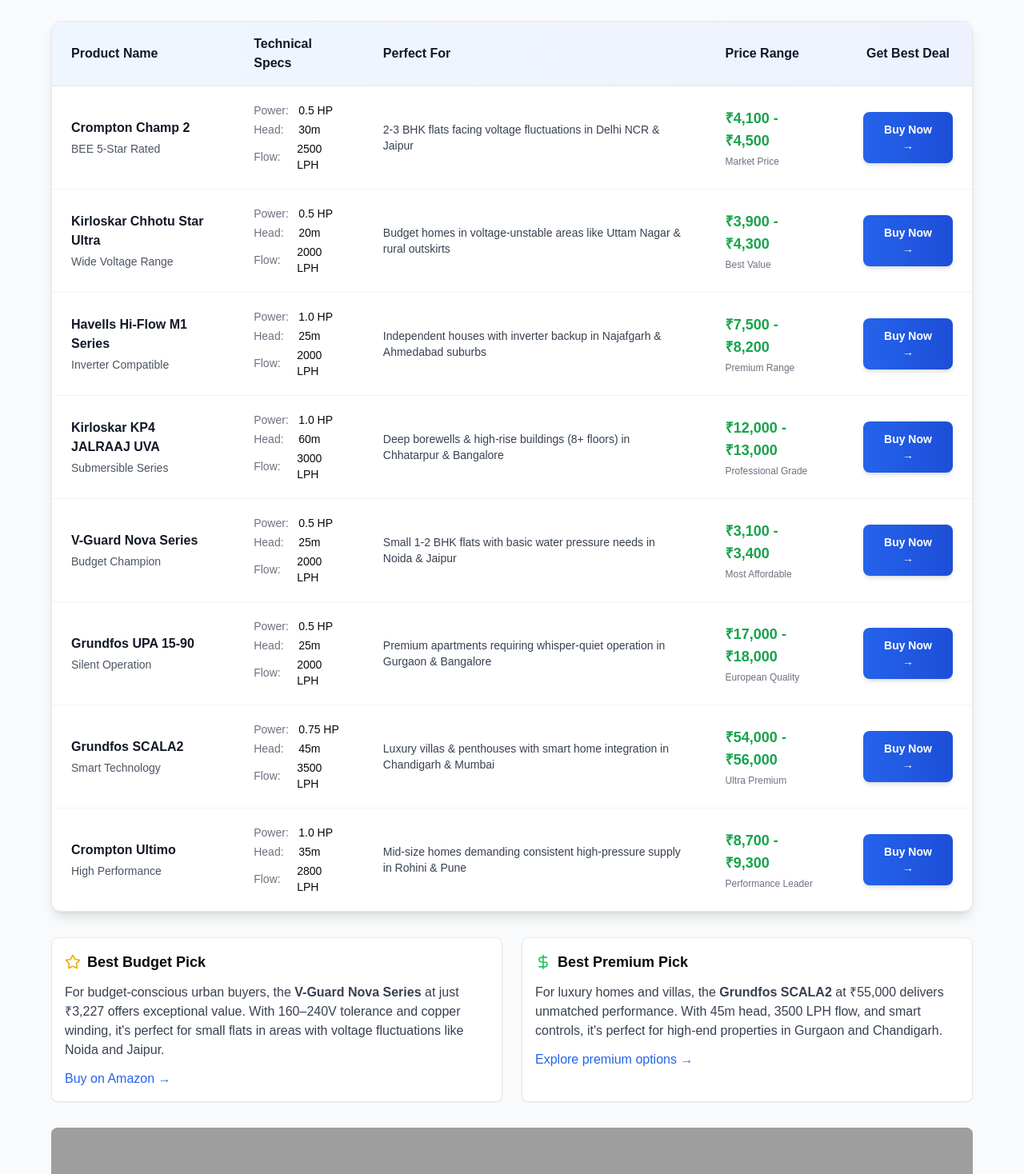
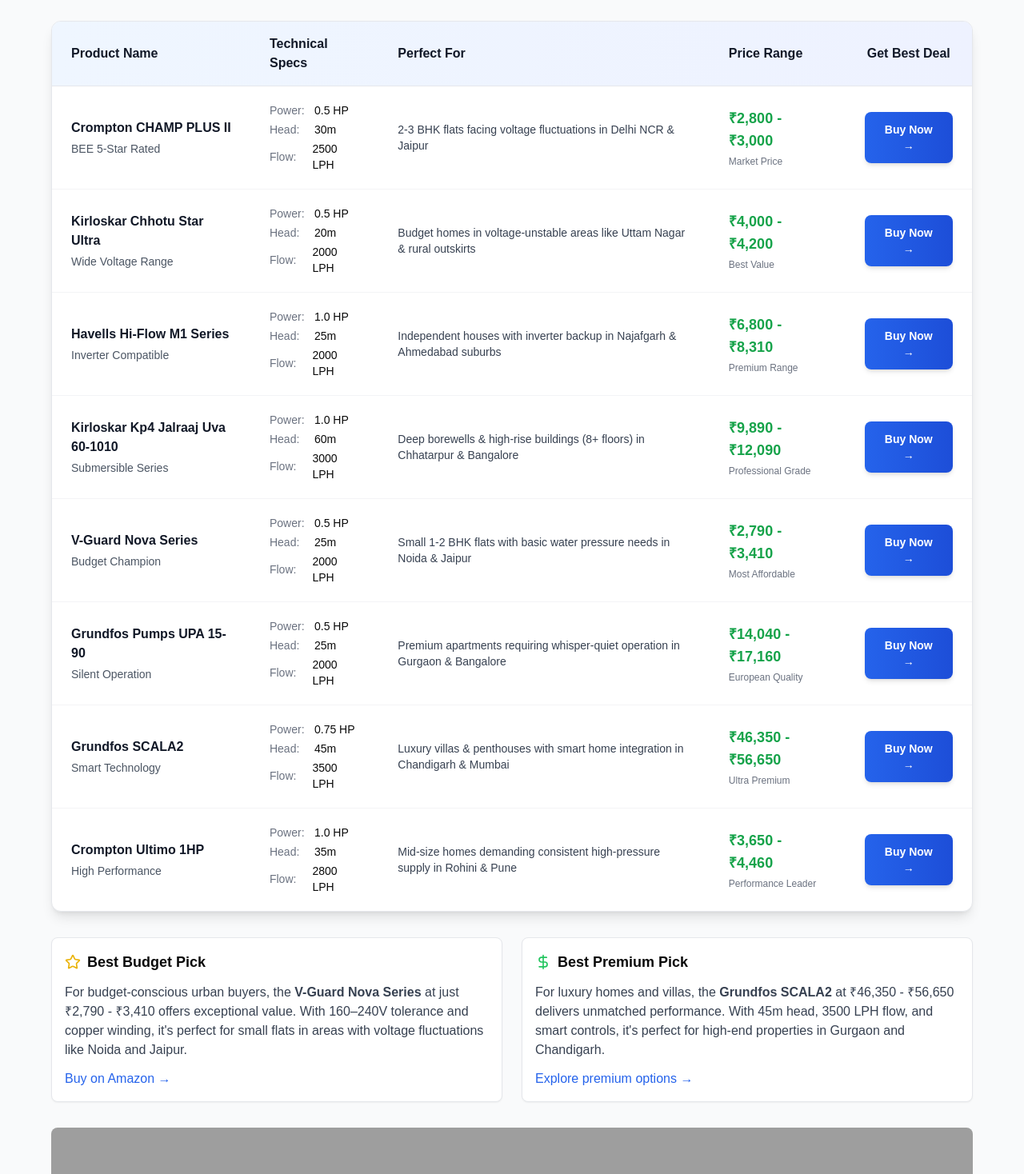
Before and after one commit to SANSKARJ14/metro-city-guide-, a Next.js app: page / in a window 1280 px wide. Shown: the part 4302-5770 px from the top of the page at 80% size. Built offline with nearby package versions, Linux system fonts and the light colour scheme; grey boxes are pictures that could not be loaded.

Commit message:
feat: update top picks with accurate prices and links
Sync product details with provided urban mega-guide document.

#VERCEL_SKIP

Co-authored-by: null <102413710+SANSKARJ14@users.noreply.github.com>

```diff
--- a/components/top-picks.tsx
+++ b/components/top-picks.tsx
@@ -51,7 +51,7 @@ export default function TopPicks() {
           <tbody className="divide-y divide-gray-100">
             <tr className="hover:bg-blue-50/50 transition-colors duration-200">
               <td className="px-6 py-5">
-                <div className="font-semibold text-gray-900 text-base">Crompton Champ 2</div>
+                <div className="font-semibold text-gray-900 text-base">Crompton CHAMP PLUS II</div>
                 <div className="text-sm text-gray-600 mt-1">BEE 5-Star Rated</div>
               </td>
               <td className="px-6 py-5">
@@ -74,12 +74,12 @@ export default function TopPicks() {
                 2-3 BHK flats facing voltage fluctuations in Delhi NCR & Jaipur
               </td>
               <td className="px-6 py-5">
-                <div className="font-bold text-green-600 text-lg">₹4,100 - ₹4,500</div>
+                <div className="font-bold text-green-600 text-lg">₹2,800 - ₹3,000</div>
                 <div className="text-xs text-gray-500 mt-1">Market Price</div>
               </td>
               <td className="px-6 py-5 text-center">
                 <Link
-                  href="https://amzn.to/crompton-champ"
+                  href="https://amzn.to/446ifv1"
                   className="inline-block bg-gradient-to-r from-blue-600 to-blue-700 hover:from-blue-700 hover:to-blue-800 text-white px-6 py-3 rounded-lg font-semibold text-sm transition-all duration-200 shadow-md hover:shadow-lg transform hover:-translate-y-0.5"
                 >
                   Buy Now →
@@ -111,12 +111,12 @@ export default function TopPicks() {
                 Budget homes in voltage-unstable areas like Uttam Nagar & rural outskirts
               </td>
               <td className="px-6 py-5">
-                <div className="font-bold text-green-600 text-lg">₹3,900 - ₹4,300</div>
+                <div className="font-bold text-green-600 text-lg">₹4,000 - ₹4,200</div>
                 <div className="text-xs text-gray-500 mt-1">Best Value</div>
               </td>
               <td className="px-6 py-5 text-center">
                 <Link
-                  href="https://amzn.to/49ZITH9"
+                  href="https://amzn.to/3TghGbS"
                   className="inline-block bg-gradient-to-r from-blue-600 to-blue-700 hover:from-blue-700 hover:to-blue-800 text-white px-6 py-3 rounded-lg font-semibold text-sm transition-all duration-200 shadow-md hover:shadow-lg transform hover:-translate-y-0.5"
                 >
                   Buy Now →
@@ -148,12 +148,12 @@ export default function TopPicks() {
                 Independent houses with inverter backup in Najafgarh & Ahmedabad suburbs
               </td>
               <td className="px-6 py-5">
-                <div className="font-bold text-green-600 text-lg">₹7,500 - ₹8,200</div>
+                <div className="font-bold text-green-600 text-lg">₹6,800 - ₹8,310</div>
                 <div className="text-xs text-gray-500 mt-1">Premium Range</div>
               </td>
               <td className="px-6 py-5 text-center">
                 <Link
-                  href="https://amzn.to/4grIK1M"
+                  href="https://amzn.to/44vtv35"
                   className="inline-block bg-gradient-to-r from-blue-600 to-blue-700 hover:from-blue-700 hover:to-blue-800 text-white px-6 py-3 rounded-lg font-semibold text-sm transition-all duration-200 shadow-md hover:shadow-lg transform hover:-translate-y-0.5"
                 >
                   Buy Now →
@@ -162,7 +162,7 @@ export default function TopPicks() {
             </tr>
             <tr className="hover:bg-blue-50/50 transition-colors duration-200">
               <td className="px-6 py-5">
-                <div className="font-semibold text-gray-900 text-base">Kirloskar KP4 JALRAAJ UVA</div>
+                <div className="font-semibold text-gray-900 text-base">Kirloskar Kp4 Jalraaj Uva 60-1010</div>
                 <div className="text-sm text-gray-600 mt-1">Submersible Series</div>
               </td>
               <td className="px-6 py-5">
@@ -185,12 +185,12 @@ export default function TopPicks() {
                 Deep borewells & high-rise buildings (8+ floors) in Chhatarpur & Bangalore
               </td>
               <td className="px-6 py-5">
-                <div className="font-bold text-green-600 text-lg">₹12,000 - ₹13,000</div>
+                <div className="font-bold text-green-600 text-lg">₹9,890 - ₹12,090</div>
                 <div className="text-xs text-gray-500 mt-1">Professional Grade</div>
               </td>
               <td className="px-6 py-5 text-center">
                 <Link
-                  href="https://amzn.to/kirloskar-jalraaj"
+                  href="https://amzn.to/446jb2v"
                   className="inline-block bg-gradient-to-r from-blue-600 to-blue-700 hover:from-blue-700 hover:to-blue-800 text-white px-6 py-3 rounded-lg font-semibold text-sm transition-all duration-200 shadow-md hover:shadow-lg transform hover:-translate-y-0.5"
                 >
                   Buy Now →
@@ -222,12 +222,12 @@ export default function TopPicks() {
                 Small 1-2 BHK flats with basic water pressure needs in Noida & Jaipur
               </td>
               <td className="px-6 py-5">
-                <div className="font-bold text-green-600 text-lg">₹3,100 - ₹3,400</div>
+                <div className="font-bold text-green-600 text-lg">₹2,790 - ₹3,410</div>
                 <div className="text-xs text-gray-500 mt-1">Most Affordable</div>
               </td>
               <td className="px-6 py-5 text-center">
                 <Link
-                  href="https://amzn.to/4iUUECP"
+                  href="https://amzn.to/4lo75Y8"
                   className="inline-block bg-gradient-to-r from-blue-600 to-blue-700 hover:from-blue-700 hover:to-blue-800 text-white px-6 py-3 rounded-lg font-semibold text-sm transition-all duration-200 shadow-md hover:shadow-lg transform hover:-translate-y-0.5"
                 >
                   Buy Now →
@@ -236,7 +236,7 @@ export default function TopPicks() {
             </tr>
             <tr className="hover:bg-blue-50/50 transition-colors duration-200">
               <td className="px-6 py-5">
-                <div className="font-semibold text-gray-900 text-base">Grundfos UPA 15-90</div>
+                <div className="font-semibold text-gray-900 text-base">Grundfos Pumps UPA 15-90</div>
                 <div className="text-sm text-gray-600 mt-1">Silent Operation</div>
               </td>
               <td className="px-6 py-5">
@@ -259,12 +259,12 @@ export default function TopPicks() {
                 Premium apartments requiring whisper-quiet operation in Gurgaon & Bangalore
               </td>
               <td className="px-6 py-5">
-                <div className="font-bold text-green-600 text-lg">₹17,000 - ₹18,000</div>
+                <div className="font-bold text-green-600 text-lg">₹14,040 - ₹17,160</div>
                 <div className="text-xs text-gray-500 mt-1">European Quality</div>
               </td>
               <td className="px-6 py-5 text-center">
                 <Link
-                  href="https://amzn.to/grundfos-upa"
+                  href="https://amzn.to/4enUm5A"
                   className="inline-block bg-gradient-to-r from-blue-600 to-blue-700 hover:from-blue-700 hover:to-blue-800 text-white px-6 py-3 rounded-lg font-semibold text-sm transition-all duration-200 shadow-md hover:shadow-lg transform hover:-translate-y-0.5"
                 >
                   Buy Now →
@@ -296,12 +296,12 @@ export default function TopPicks() {
                 Luxury villas & penthouses with smart home integration in Chandigarh & Mumbai
               </td>
               <td className="px-6 py-5">
-                <div className="font-bold text-green-600 text-lg">₹54,000 - ₹56,000</div>
+                <div className="font-bold text-green-600 text-lg">₹46,350 - ₹56,650</div>
                 <div className="text-xs text-gray-500 mt-1">Ultra Premium</div>
               </td>
               <td className="px-6 py-5 text-center">
                 <Link
-                  href="https://amzn.to/3P8aLzi"
+                  href="https://amzn.to/40peIFF"
                   className="inline-block bg-gradient-to-r from-blue-600 to-blue-700 hover:from-blue-700 hover:to-blue-800 text-white px-6 py-3 rounded-lg font-semibold text-sm transition-all duration-200 shadow-md hover:shadow-lg transform hover:-translate-y-0.5"
                 >
                   Buy Now →
@@ -310,7 +310,7 @@ export default function TopPicks() {
             </tr>
             <tr className="hover:bg-blue-50/50 transition-colors duration-200">
               <td className="px-6 py-5">
-                <div className="font-semibold text-gray-900 text-base">Crompton Ultimo</div>
+                <div className="font-semibold text-gray-900 text-base">Crompton Ultimo 1HP</div>
                 <div className="text-sm text-gray-600 mt-1">High Performance</div>
               </td>
               <td className="px-6 py-5">
@@ -333,12 +333,12 @@ export default function TopPicks() {
                 Mid-size homes demanding consistent high-pressure supply in Rohini & Pune
               </td>
               <td className="px-6 py-5">
-                <div className="font-bold text-green-600 text-lg">₹8,700 - ₹9,300</div>
+                <div className="font-bold text-green-600 text-lg">₹3,650 - ₹4,460</div>
                 <div className="text-xs text-gray-500 mt-1">Performance Leader</div>
               </td>
               <td className="px-6 py-5 text-center">
                 <Link
-                  href="https://amzn.to/crompton-ultimo"
+                  href="https://amzn.to/45HGjpe"
                   className="inline-block bg-gradient-to-r from-blue-600 to-blue-700 hover:from-blue-700 hover:to-blue-800 text-white px-6 py-3 rounded-lg font-semibold text-sm transition-all duration-200 shadow-md hover:shadow-lg transform hover:-translate-y-0.5"
                 >
                   Buy Now →
@@ -356,11 +356,11 @@ export default function TopPicks() {
             <h3 className="font-semibold text-lg">Best Budget Pick</h3>
           </div>
           <p className="text-gray-700 mb-3">
-            For budget-conscious urban buyers, the <strong>V-Guard Nova Series</strong> at just ₹3,227 offers
+            For budget-conscious urban buyers, the <strong>V-Guard Nova Series</strong> at just ₹2,790 - ₹3,410 offers
             exceptional value. With 160–240V tolerance and copper winding, it's perfect for small flats in areas with
             voltage fluctuations like Noida and Jaipur.
           </p>
-          <Link href="https://amzn.to/4iUUECP" className="text-blue-600 hover:text-blue-800 font-medium">
+          <Link href="https://amzn.to/4lo75Y8" className="text-blue-600 hover:text-blue-800 font-medium">
             Buy on Amazon →
           </Link>
         </div>
@@ -371,11 +371,11 @@ export default function TopPicks() {
             <h3 className="font-semibold text-lg">Best Premium Pick</h3>
           </div>
           <p className="text-gray-700 mb-3">
-            For luxury homes and villas, the <strong>Grundfos SCALA2</strong> at ₹55,000 delivers unmatched performance.
-            With 45m head, 3500 LPH flow, and smart controls, it's perfect for high-end properties in Gurgaon and
-            Chandigarh.
+            For luxury homes and villas, the <strong>Grundfos SCALA2</strong> at ₹46,350 - ₹56,650 delivers unmatched
+            performance. With 45m head, 3500 LPH flow, and smart controls, it's perfect for high-end properties in
+            Gurgaon and Chandigarh.
           </p>
-          <Link href="https://amzn.to/3P8aLzi" className="text-blue-600 hover:text-blue-800 font-medium">
+          <Link href="https://amzn.to/40peIFF" className="text-blue-600 hover:text-blue-800 font-medium">
             Explore premium options →
           </Link>
         </div>
```
